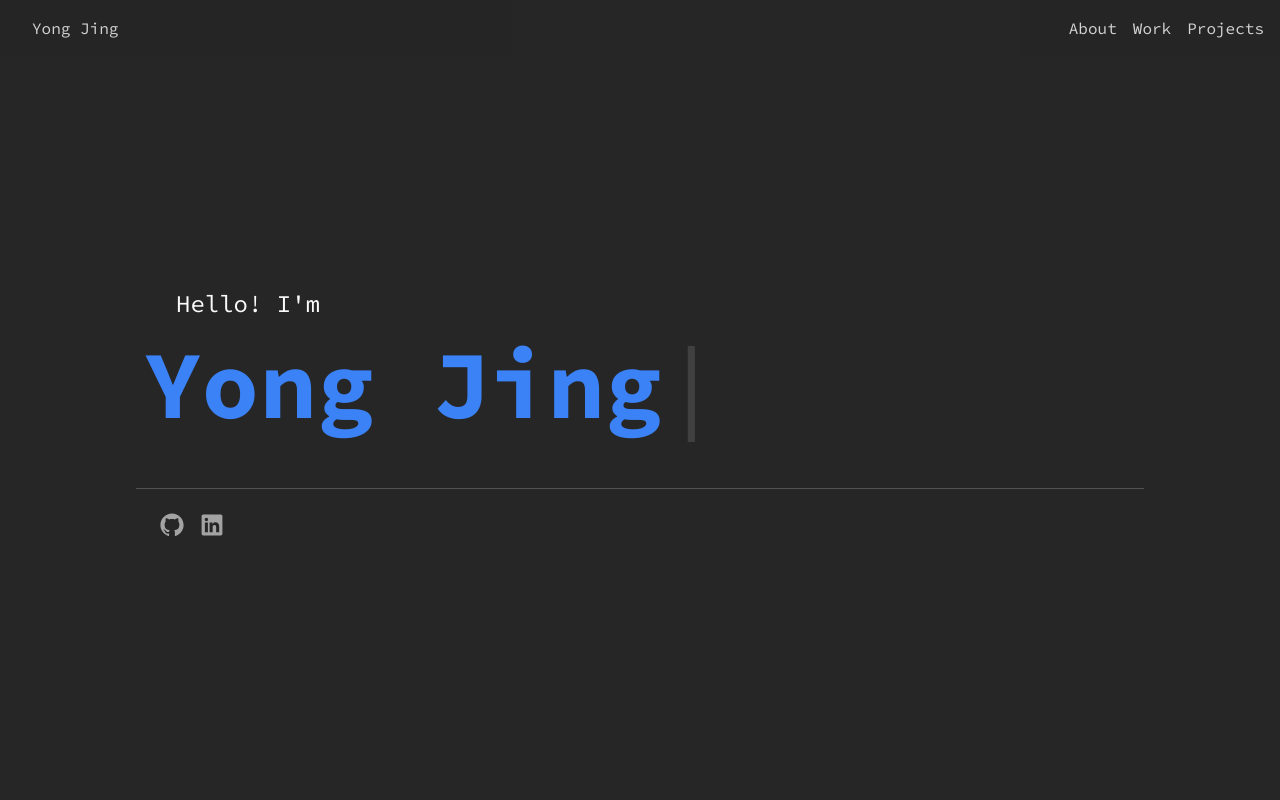
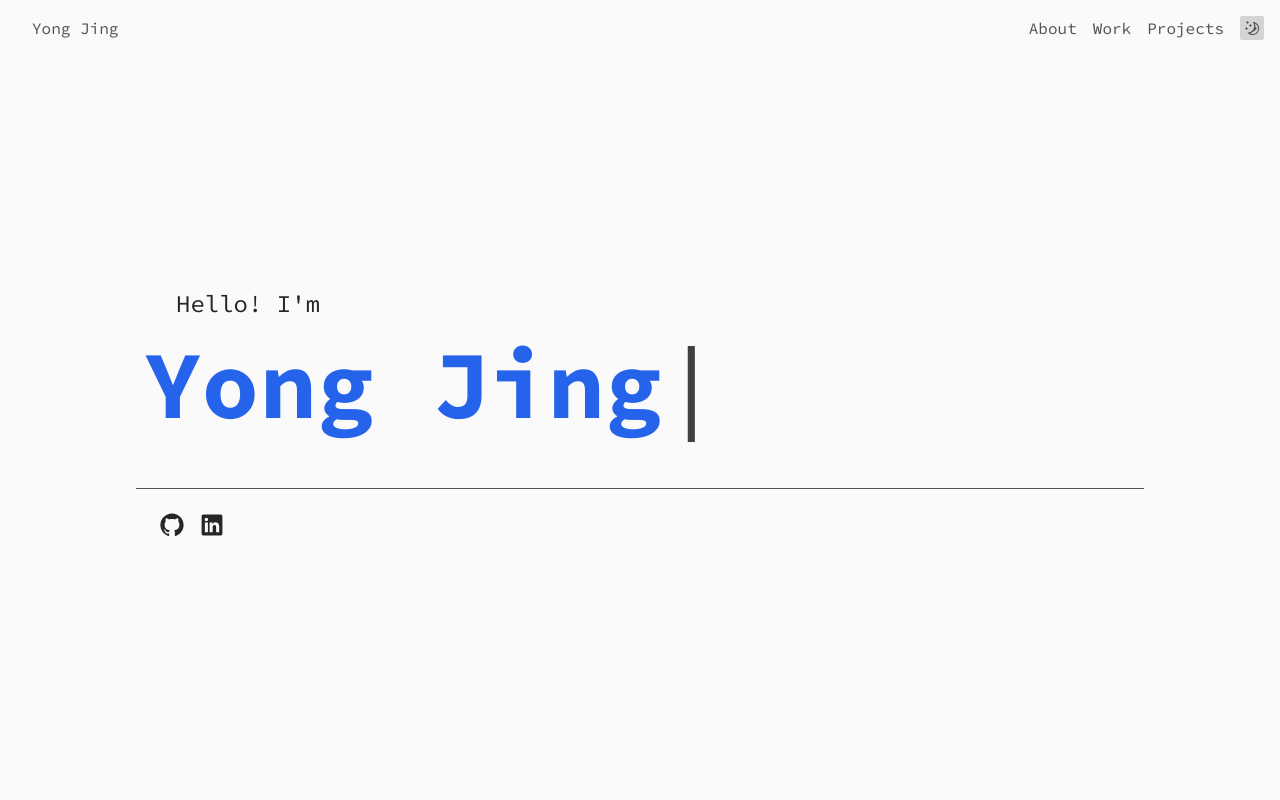
Before and after one commit to gohyongjing/portfolio, a Next.js app: page / in a window 1280 px wide. Shown: the top 800 px of the page. Built offline with nearby package versions, Linux system fonts and the light colour scheme.

Commit message:
Add light mode

```diff
--- a/src/app/page.tsx
+++ b/src/app/page.tsx
@@ -8,7 +8,7 @@ import Footer from "./ui/footer";
 
 export default function Home() {
   return (
-    <div className="bg-neutral-800 text-neutral-50">
+    <div className="bg-neutral-50 dark:bg-neutral-800 text-neutral-800 dark:text-neutral-50">
       <NavBar />
       <div className="flex flex-col">
         <div className="md:mx-24 h-[90vh] flex flex-col justify-center">
--- a/src/app/ui/footer.tsx
+++ b/src/app/ui/footer.tsx
@@ -2,7 +2,7 @@ import SocialMediaIcons from "./social-media-icons";
 
 export default function Footer() {
   return (
-    <div className="mx-8 sm:mx-16 md:mx-36 flex justify-between items-center text-neutral-300">
+    <div className="mx-8 sm:mx-16 md:mx-36 flex justify-between items-center dark:text-neutral-300">
       <div className="mt-4 my-6">
         Designed and developed by <br/> Yong Jing
       </div>
--- a/src/app/ui/greeting/static-greeting.tsx
+++ b/src/app/ui/greeting/static-greeting.tsx
@@ -20,7 +20,7 @@ export default function StaticGreeting({step = lastStep}: StaticGreetingProps) {
           partialGreeting
         }
       </div>
-      <div className="flex ml-12 mt-4 mb-10 text-4xl sm:text-8xl text-blue-500">
+      <div className="flex ml-12 mt-4 mb-10 text-4xl sm:text-8xl text-blue-600 dark:text-emerald-400">
         <b>
           {
             partialName
--- a/src/app/ui/nav/nav-bar.tsx
+++ b/src/app/ui/nav/nav-bar.tsx
@@ -2,11 +2,12 @@
 
 import { NavigationMenu } from '@/lib/radix-ui';
 import NavLink from './nav-link';
+import ThemeToggle from '../theme-toggle';
 
 export default function NavBar() {
 
   return (
-    <NavigationMenu.Root className='sticky top-0 bg-neutral-800 bg-opacity-80 text-neutral-300'>
+    <NavigationMenu.Root className='sticky top-0 bg-neutral-50 bg-opacity-80 text-neutral-600 dark:bg-opacity-80 dark:bg-neutral-800 dark:text-neutral-300'>
       <NavigationMenu.List className='pl-4 sm:pl-8 pr-4 py-4 flex justify-between animate-fade-in'>
         <NavigationMenu.Item>
           <NavLink href='/'>
@@ -29,6 +30,7 @@ export default function NavBar() {
               Projects
             </NavLink>
           </NavigationMenu.Item>
+          <ThemeToggle />
         </span>
       </NavigationMenu.List>
       <NavigationMenu.Viewport />
--- a/src/app/ui/section.tsx
+++ b/src/app/ui/section.tsx
@@ -17,7 +17,7 @@ export default function Section({
           scrolling without being blocked by the nav bar */
         }
       </div>
-      <h1 className="my-3 text-3xl text-blue-500">
+      <h1 className="my-3 text-3xl text-blue-600 dark:text-emerald-400">
         {heading}
       </h1>
       {content}
--- a/src/app/ui/social-media-icons.tsx
+++ b/src/app/ui/social-media-icons.tsx
@@ -6,10 +6,10 @@ export default function SocialMediaIcons() {
   return (
     <div className="flex my-2 ml-16 mr-4 gap-4 animate-fade-in">
       <a target="_blank" href="https://github.com/gohyongjing" rel="noopener noreferrer">
-        <Icons.GitHubLogoIcon className=" w-6 h-6 text-neutral-400 hover:text-neutral-50 cursor-pointer"/>
+        <Icons.GitHubLogoIcon className=" w-6 h-6 dark:text-neutral-400 hover:text-neutral-50 cursor-pointer"/>
       </a>
       <a target="_blank" href="https://www.linkedin.com/in/gohyongjing/" rel="noopener noreferrer">
-        <Icons.LinkedInLogoIcon className="w-6 h-6 text-neutral-400 hover:text-neutral-50 cursor-pointer"/>
+        <Icons.LinkedInLogoIcon className="w-6 h-6 dark:text-neutral-400 hover:text-neutral-50 cursor-pointer"/>
       </a>
     </div>
   );
--- a/src/app/ui/subsection.tsx
+++ b/src/app/ui/subsection.tsx
@@ -16,13 +16,13 @@ export default function Subsection({
       <h2 className="my-1 text-2xl">
         {heading}
       </h2>
-      <h3 className="text-neutral-400">
+      <h3 className="text-neutral-500 dark:text-neutral-400">
         {additionalInfo}
       </h3>
       <p className="my-4">
         {content}
       </p>
-      <h3 className="text-emerald-400">
+      <h3 className="text-blue-600 dark:text-emerald-400">
         {subheading}
       </h3>
     </div>
--- /dev/null
+++ b/src/app/ui/theme-toggle.tsx
@@ -0,0 +1,42 @@
+'use client';
+
+import { MoonIcon, SunIcon } from "@radix-ui/react-icons";
+import { useEffect, useState } from "react";
+
+const localStorageThemeKey = "yongjing.dev::theme"
+
+export default function ThemeToggle() {
+  const [theme, setTheme] = useState<'light' | 'dark'>('light');
+
+
+  function handleClick() {
+    const newTheme = theme == 'light' ? 'dark' : 'light';
+    const root = window.document.documentElement;
+    setTheme(newTheme);
+
+    if (newTheme == 'light') {
+      root.classList.remove('dark');
+      localStorage.removeItem(localStorageThemeKey);
+    } else {
+      root.classList.add('dark');
+      localStorage.setItem(localStorageThemeKey, 'dark');
+    }
+  }
+
+  useEffect(() => {
+    const localStorageTheme = localStorage?.getItem(localStorageThemeKey);
+
+    if (localStorageTheme == 'dark') {
+      window.document.documentElement.classList.add('dark');
+      setTheme('dark');
+    }
+  }, [])
+
+  return (
+    <button onClick={handleClick} className="h-6 w-6 rounded-sm flex justify-center items-center bg-neutral-300 dark:bg-neutral-700">
+      {
+        theme == 'dark' ? <SunIcon /> : <MoonIcon />
+      }
+    </button>
+  );
+}
--- a/tailwind.config.ts
+++ b/tailwind.config.ts
@@ -32,6 +32,7 @@ const config: Config = {
       },
     },
   },
+  darkMode: 'class',
   plugins: [],
 }
 export default config
```
Also changed, not shown: 1 other file (tests, documents, lock files or other folders).
